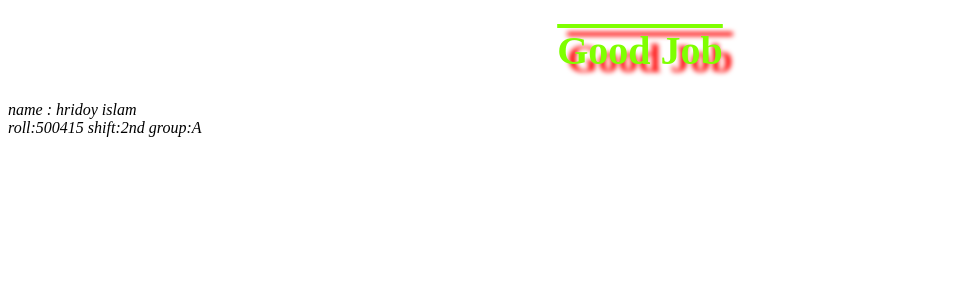
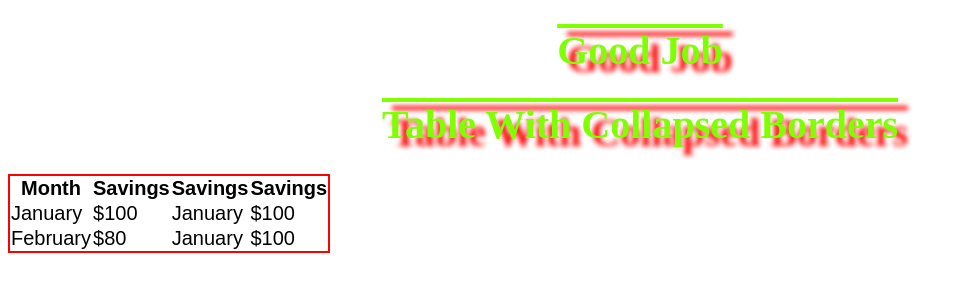
Before and after one commit to programminsekbo/good-pp, a plain HTML site: page index.html in a window 1280 px wide. Shown: the whole page, without its empty margins (0-966 px from the left). Drawn offline with Linux system fonts and the light colour scheme.

Commit message:
html tag

```diff
--- a/index.html
+++ b/index.html
@@ -10,16 +10,28 @@
 
 <h1>good job </h1>
 
+<h1>Table with Collapsed Borders</h1>
 
-<address>
-    name : hridoy islam <br>
-    roll:500415
-    shift:2nd
-    group:A
-
-
-
-</address>
+<table>
+  <tr>
+    <th>Month</th>
+    <th>Savings</th>
+    <th>Savings</th>
+    <th>Savings</th>
+  </tr>
+  <tr>
+    <td>January</td>
+    <td>$100</td>
+    <td>January</td>
+    <td>$100</td>
+  </tr>
+  <tr>
+    <td>February</td>
+    <td>$80</td>
+    <td>January</td>
+    <td>$100</td>
+  </tr>
+</table>
 <script>
 
 
--- a/style.css
+++ b/style.css
@@ -17,3 +17,12 @@ p {
 
 
 }
+table {
+  font-size: 20px;
+  font-family:sans-serif;
+  border: 2px solid red;
+  border-collapse: collapse;
+
+
+
+}
```
